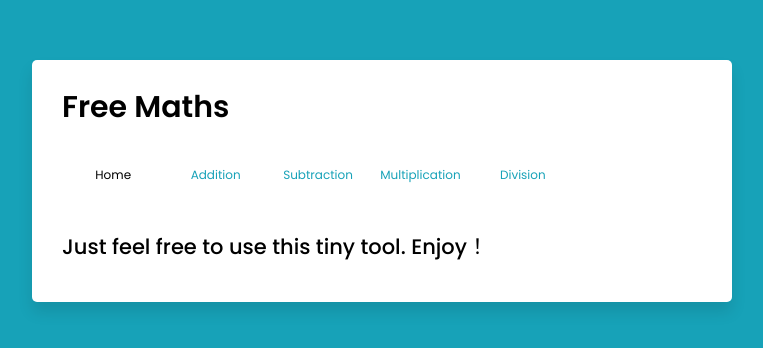
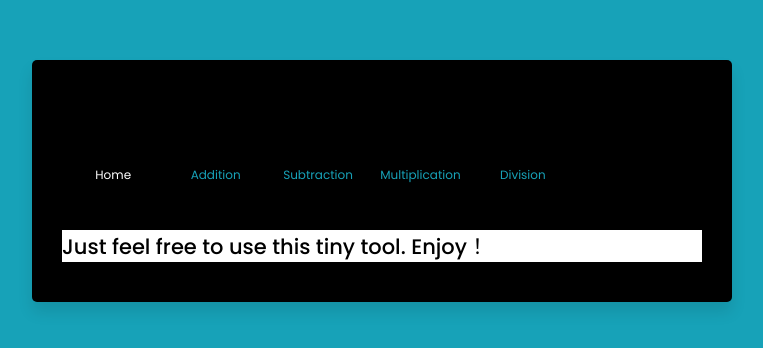
Before and after one commit to fongallen/freemath, a plain HTML site: page index.html in a window 1280 px wide. Shown: the part 140-488 px from the top of the page, without its empty margins (258-1021 px from the left). Drawn offline with Linux system fonts and the light colour scheme.

Commit message:
Update style.css

```diff
--- a/style.css
+++ b/style.css
@@ -19,7 +19,7 @@ body{
   margin: 200px auto;
   padding: 25px 30px 30px 30px;
   border-radius: 5px;
-  background: #fff;
+  background: #000000;
   box-shadow: 0px 10px 15px rgba(0,0,0,0.1);
 }
 .wrapper header{
@@ -57,7 +57,7 @@ body{
 #code:checked ~ nav label.code,
 #help:checked ~ nav label.help,
   #about:checked ~ nav label.about{
-  color: #000000;
+  color: #fff;
 }
 nav label i{
   padding-right: 7px;
```
